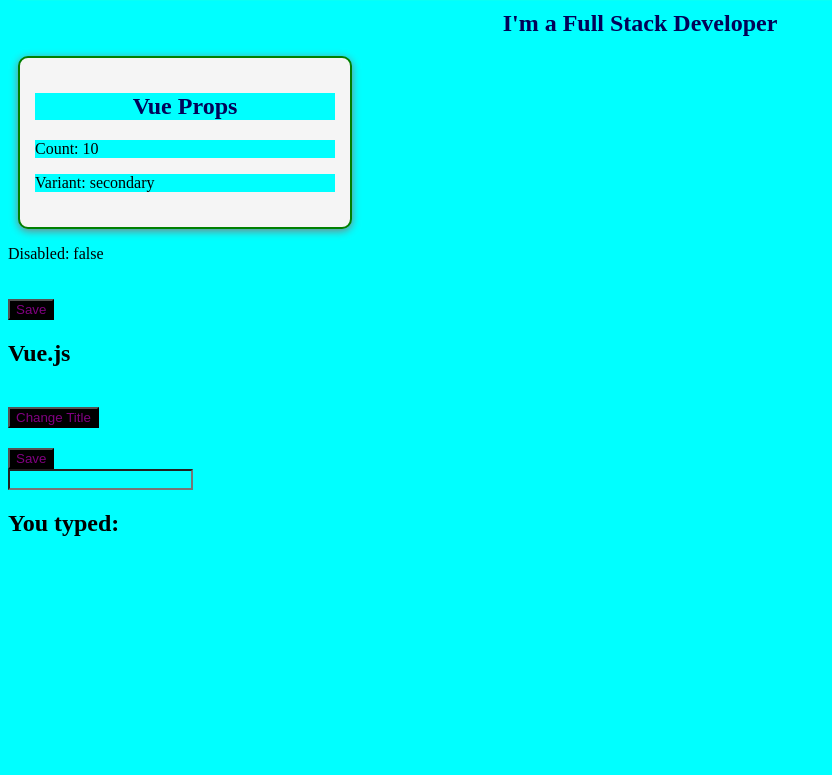
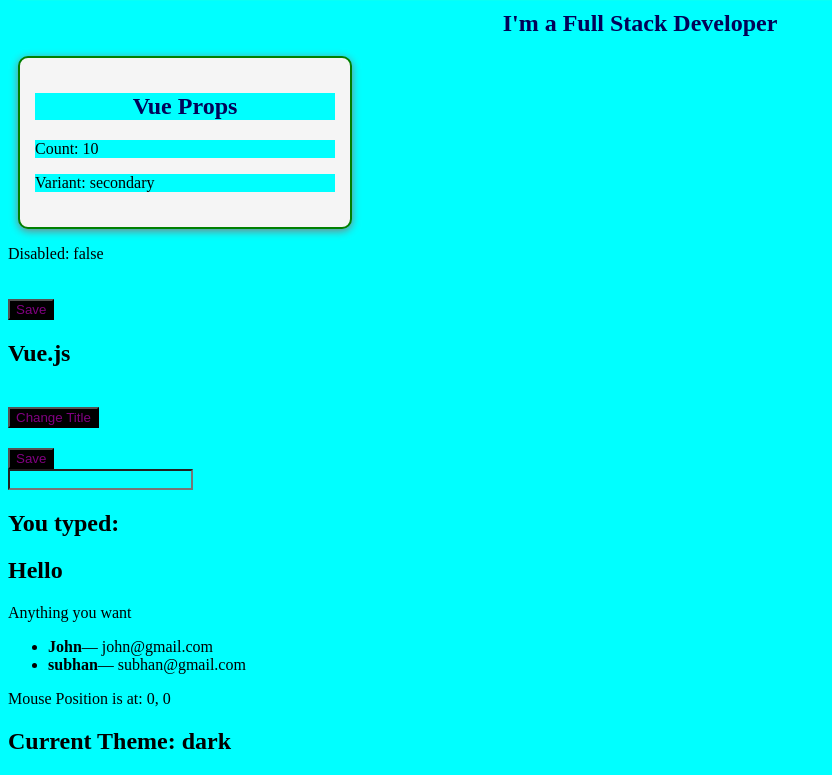
Before and after one commit to Subhanshaik123/Vue_Learn, a Vue app: page / in a window 1280 px wide. Shown: the part 7815-8590 px from the top of the page, without its empty margins (0-832 px from the left). Before the commit the page ends 8372 px from the top, so only its background shows below. Built offline with nearby package versions, Linux system fonts and the light colour scheme.

Commit message:
Added vue learning files

```diff
--- a/src/App.vue
+++ b/src/App.vue
@@ -8,6 +8,7 @@
 import Day_6 from "./Day_6.vue";
 import Day_8 from "./Day_8.vue";
 import Day_9 from "./Day_9.vue";
+import Day_10 from "./Day_10.vue";
 import { ref } from 'vue'
 import UserCard from './components/UserCard.vue'
 import BaseButton from './components/BaseButton.vue'
@@ -15,6 +16,11 @@
 import UserCart from './components/UserCart.vue'
 import MyForm from './components/MyForm.vue'
 import BaseInput from './components/BaseInput.vue'
+import BaseCard from './components/BaseCard.vue'
+import DataList from './components/DataList.vue'
+import MouseTracer from './components/MouseTracer.vue'
+import ChildComponent from './components/ChildComponent.vue'
+import {provide} from 'vue'
 const title = ref("Vue.js")
 
 function updateTitle(newTitle) {
@@ -24,8 +30,21 @@
   alert("Data Saved Successfully!")
 }
 const searchText = ref('')
+const users = [
+  {
+    id:1,
+    name:"John",
+    email:"john@gmail.com"
+  },
+  {
+    id:2,
+    name:"subhan",
+    email:"subhan@gmail.com"
+  }
+]
+const theme = ref('dark')
+provide('theme', theme)
 </script>
-
 <template>
   <Day_1 />
  <Day_2 />
@@ -52,4 +71,17 @@
    <BaseInput v-model="searchText" />
 
   <h2>You typed: {{ searchText }}</h2>
+  <BaseCard>
+    <h2>Hello</h2>
+    <p>Anything you want</p>
+    </BaseCard>
+    <DataList :items="users">
+<template #default="{ item }">
+<strong>{{ item.name }}</strong>— {{ item.email }}
 </template>
+</DataList>
+<MouseTracer v-slot="{ x, y }">
+  <p>Mouse Position is at: {{ x }}, {{ y }}</p>
+  </MouseTracer>
+  <ChildComponent />
+</template>
--- /dev/null
+++ b/src/Day_10.vue
@@ -0,0 +1,15 @@
+<script setup>
+import BaseCard from './components/BaseCard.vue'
+</script>
+
+<template>
+
+<BaseCard>
+
+<h2>Hello</h2>
+
+<p>Anything you want</p>
+
+</BaseCard>
+
+</template>
--- /dev/null
+++ b/src/components/BaseCard.vue
@@ -0,0 +1,5 @@
+<template>
+  <div class="card">
+    <slot>no content provided</slot>
+  </div>
+</template>
--- /dev/null
+++ b/src/components/ChildComponent.vue
@@ -0,0 +1,9 @@
+<script setup>
+import { inject } from 'vue'
+
+const theme = inject('theme', 'light')
+</script>
+
+<template>
+  <h2>Current Theme: {{ theme }}</h2>
+</template>
--- /dev/null
+++ b/src/components/DataList.vue
@@ -0,0 +1,18 @@
+<script setup>
+defineProps({
+  items:Array
+})
+</script>
+<template>
+   <ul>
+    <li
+      v-for="(item, index) in items"
+      :key="item.id"
+    >
+      <slot
+        :item="item"
+        :index="index"
+      />
+    </li>
+  </ul>
+</template>
--- /dev/null
+++ b/src/components/MouseTracer.vue
@@ -0,0 +1,21 @@
+<script setup>
+import { ref, onMounted, onUnmounted } from 'vue'
+const x = ref(0)
+const y = ref(0)
+function track(event) {
+  x.value = event.clientX
+  y.value = event.clientY
+}
+onMounted(() => {
+  window.addEventListener('mousemove', track)
+})
+onUnmounted(() => {
+  window.removeEventListener('mousemove', track)
+})
+</script>
+<template>
+  <slot
+    :x="x"
+    :y="y"
+  />
+</template>
```
